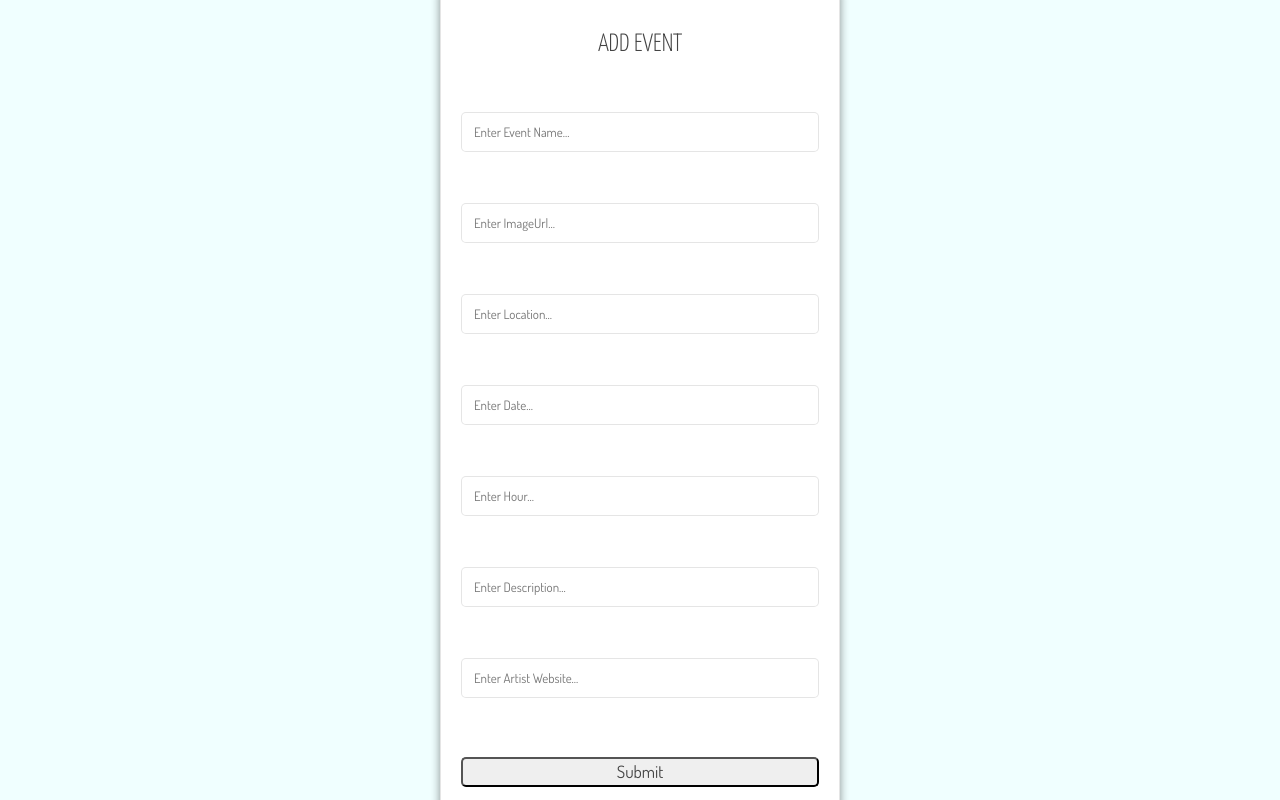
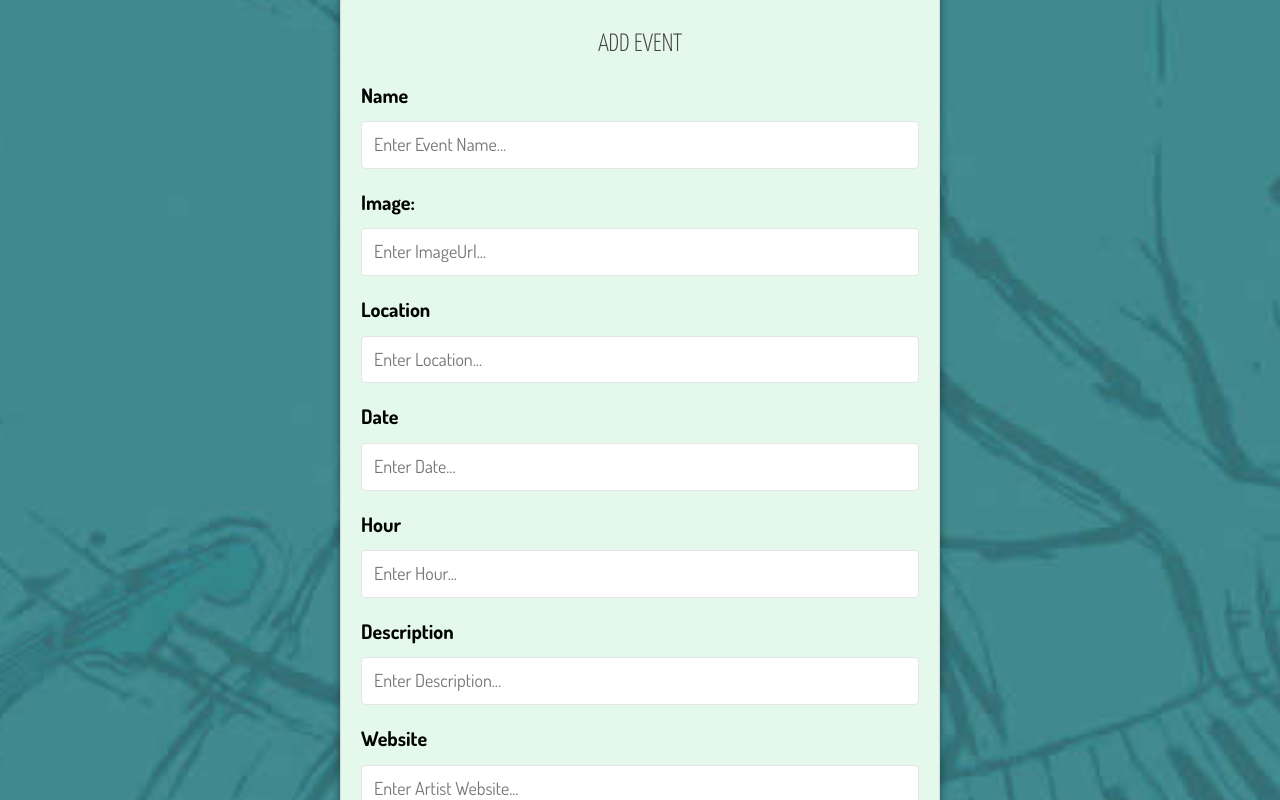
Before and after one commit to IvayloAnev/Evento-React-JS-Project, a React (Create React App) app: page /create in a window 1280 px wide. Shown: the part 280-1080 px from the top of the page. Built offline with nearby package versions, Linux system fonts and the light colour scheme; no server answers.

Commit message:
fix create css

```diff
--- a/src/Componets/Create/Create.js
+++ b/src/Componets/Create/Create.js
@@ -27,7 +27,7 @@ export default function Create({
         <section className={styles["create-form-container"]}>
             <form action="/create" method="POST" id="create" onSubmit={onSubmit}>
                 <h3>Add Event</h3>
-                <label htmlFor="name">Name</label>
+                <label htmlFor="name" className={styles["label"]} >Name</label>
                 <input
                     value={values.name}
                     onChange={onChangeHandler}
@@ -37,7 +37,7 @@ export default function Create({
                     id="name"
                     placeholder='Enter Event Name...'
                 />
-                <label htmlFor="imgUrl">Image</label>
+                <label htmlFor="imgUrl">Image:</label>
                 <input
                     value={values.imgUrl}
                     onChange={onChangeHandler}
@@ -97,10 +97,10 @@ export default function Create({
                     id="website"
                     placeholder='Enter Artist Website...'
                 />
-                <label>Add</label>
+                <label></label>
                 <input
                     type="submit"
-                    defaultValue="Add"
+                    defaultValue="Add Event"
                     className={styles["btn"]}
 
                 />
--- a/src/Componets/Create/create.module.css
+++ b/src/Componets/Create/create.module.css
@@ -1,9 +1,13 @@
 .create-form-container {
     background-color:azure;
+    background-image: url("./performar-bg.jpg");
     background-size: cover;
     background-position: center;
-    padding: 250px 0;
+    padding: 250px 0 10px;
+
+
   }
+
 
   .create-form-container {
     display: flex;
@@ -11,6 +15,7 @@
     justify-content: center;
     width: 100%;
     height: 100%;
+
   }
 
   .create-form-container.active {
@@ -18,15 +23,17 @@
   }
 
   .create-form-container form {
-    background: #fff;
+    background:#e4f8ec;
     border: 0.1rem solid rgba(0, 0, 0, 0.1);
-    width: 40rem;
+    width: 60rem;
     height: auto;
     padding: 2rem;
     box-shadow: 0 0 10px #00000070;
     border-radius: 0.5rem;
     margin-top: 2rem;
-    margin-bottom: 2rem;;
+    margin-bottom: 10rem;
+
+
   }
 
   .create-form-container form h3 {
@@ -34,18 +41,20 @@
     text-transform: uppercase;
     color: #444;
     text-align: center;
+
   }
 
   .create-form-container form label {
-    display: block;
-    font-size: 1.5rem;
-    padding-top: 1rem;
+    display:block;
+    font-size: 2rem;
+    padding-top: 1.2rem;
+    color:black
   }
 
   .create-form-container form .box {
     width: 100%;
     margin: 0.7rem 0;
-    font-size: 1.3rem;
+    font-size: 1.8rem;
     border: 0.1rem solid rgba(0, 0, 0, 0.1);
     border-radius: 0.5rem;
     padding: 1rem 1.2rem;
@@ -56,9 +65,10 @@
   .create-form-container form .btn {
     text-align: center;
     width: 100%;
-    margin: 1.5rem 0;
-    color: #444 ;
-    border-radius: 0.5rem;
+    margin: 3rem 0;
+    color: #5e0f0f ;
+    border-radius: 1rem;
+
   }
 
   .create-form-container form p {
@@ -73,7 +83,8 @@
   }
 
   .create-form-container form textarea {
-      resize: none;
+      resize:none;
+
   }
 
   input::-webkit-outer-spin-button,
@@ -81,4 +92,5 @@
     -webkit-appearance: none;
      margin: 0;
 
+
   }
```
Also changed, not shown: src/Componets/Create/performar-bg.jpg (added).
